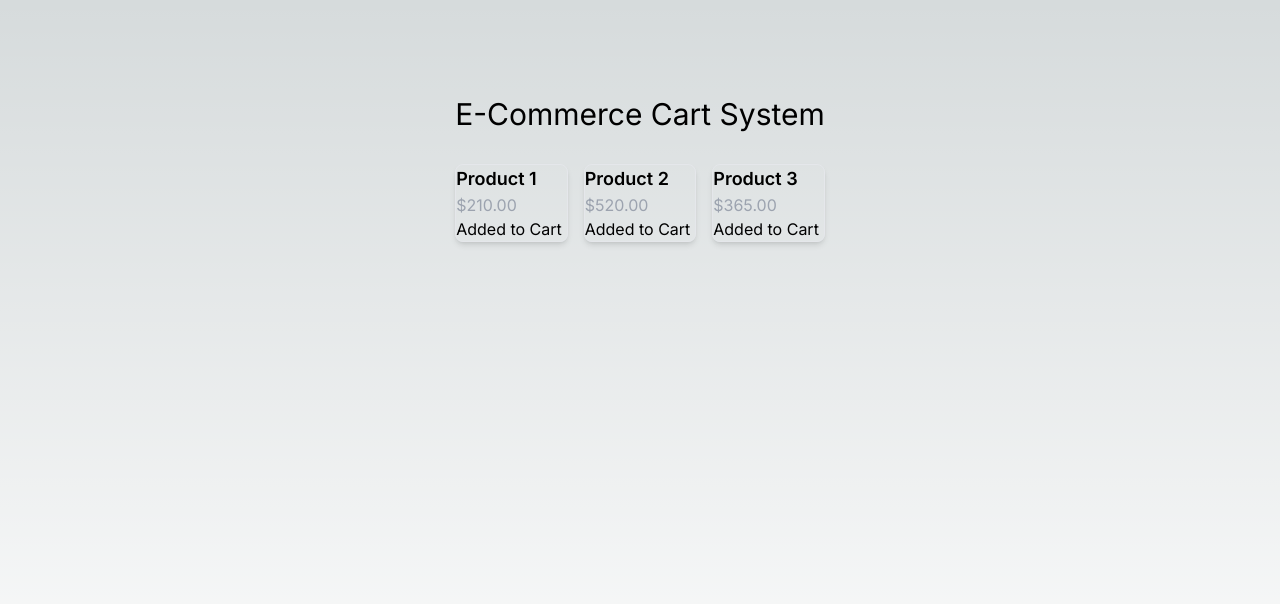
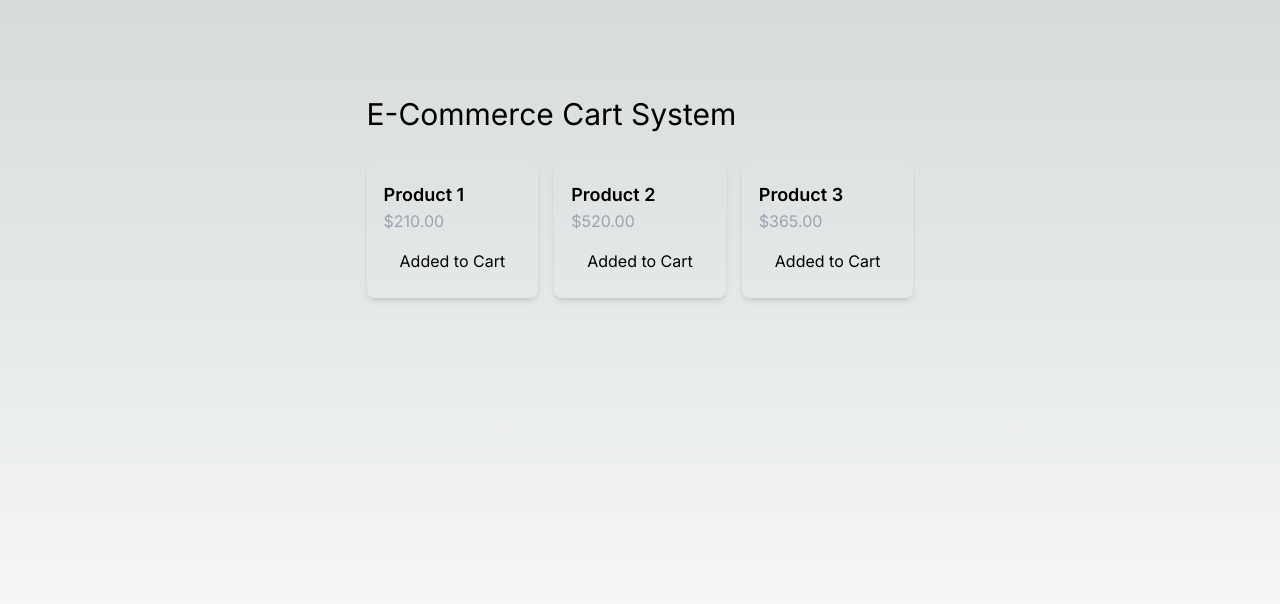
Before and after one commit to Saboor-Hussain/cart-with-strip, a Next.js app: page / in a window 1280 px wide. Shown: the top 604 px of the page. Built offline with nearby package versions, Linux system fonts and the light colour scheme.

Commit message:
products ui added

```diff
--- a/src/components/Product.tsx
+++ b/src/components/Product.tsx
@@ -1,18 +1,22 @@
-"use client"
-import React from 'react'
+"use client";
+import React from "react";
 
-interface ProductProps{
+interface ProductProps {
   product: Product;
 }
 
-export const Product:React.FC <ProductProps>= ({ product }) => {
+export const Product: React.FC<ProductProps> = ({ product }) => {
   return (
-    <div className='border rounded-lg p4 shadow-md'>
-      <h2 className='text-lg font-semibold'>{product.name}</h2>
-      <p className='text-gray-400'>${product.price.toFixed(2)}</p>
-      <button onClick={() => {}} disabled={false} className='rounded focus:outline-none focus:ring2 focus:ring-blue-200 focus:ring-offset-2'>
-        {true ? "Added to Cart": "Add to Cart"}
+    <div className="border rounded-lg p-4 shadow-md">
+      <h2 className="text-lg font-semibold">{product.name}</h2>
+      <p className="text-gray-400">${product.price.toFixed(2)}</p>
+      <button
+        onClick={() => {}}
+        disabled={false}
+        className="mt-2 px-4 py-2 rounded focus:outline-none focus:ring-2 focus:ring-blue-400 focus:ring-offset-2"
+      >
+        {true ? "Added to Cart" : "Add to Cart"}
       </button>
     </div>
-  )
-}
+  );
+};
```
